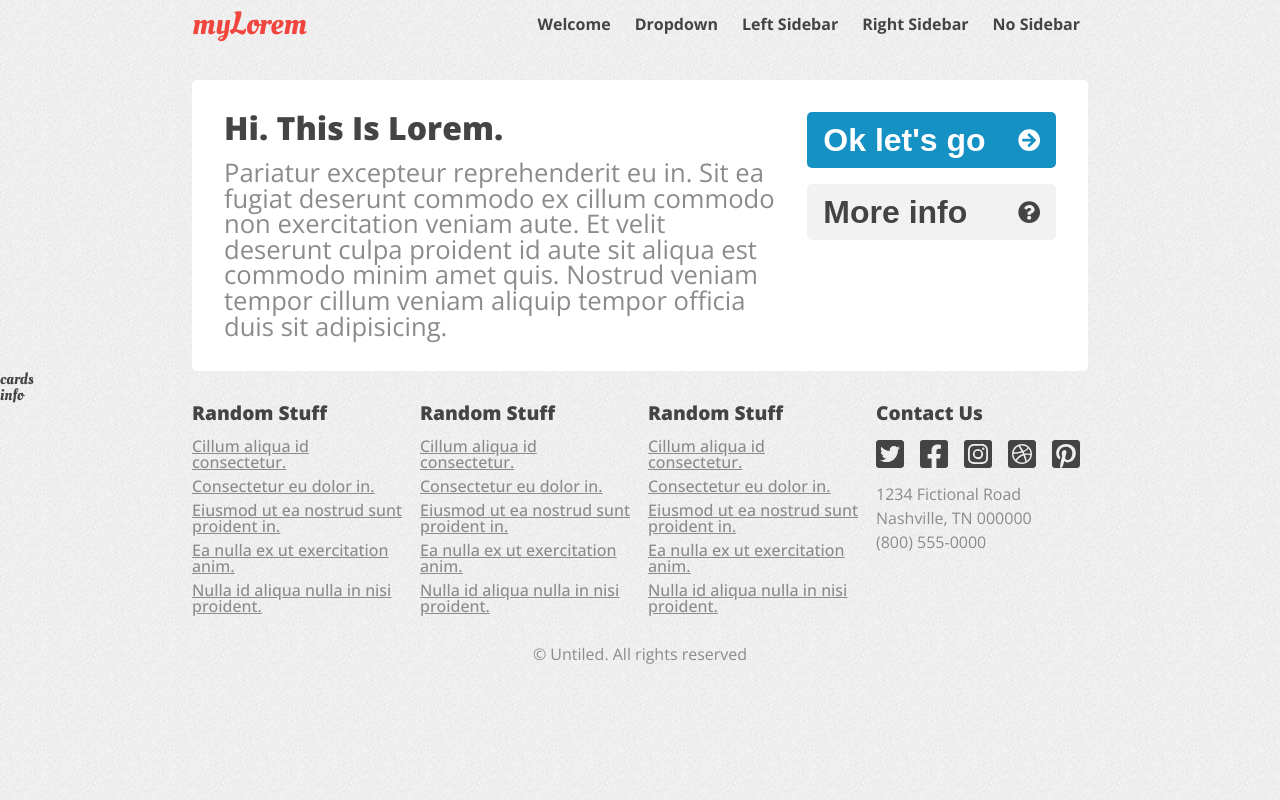
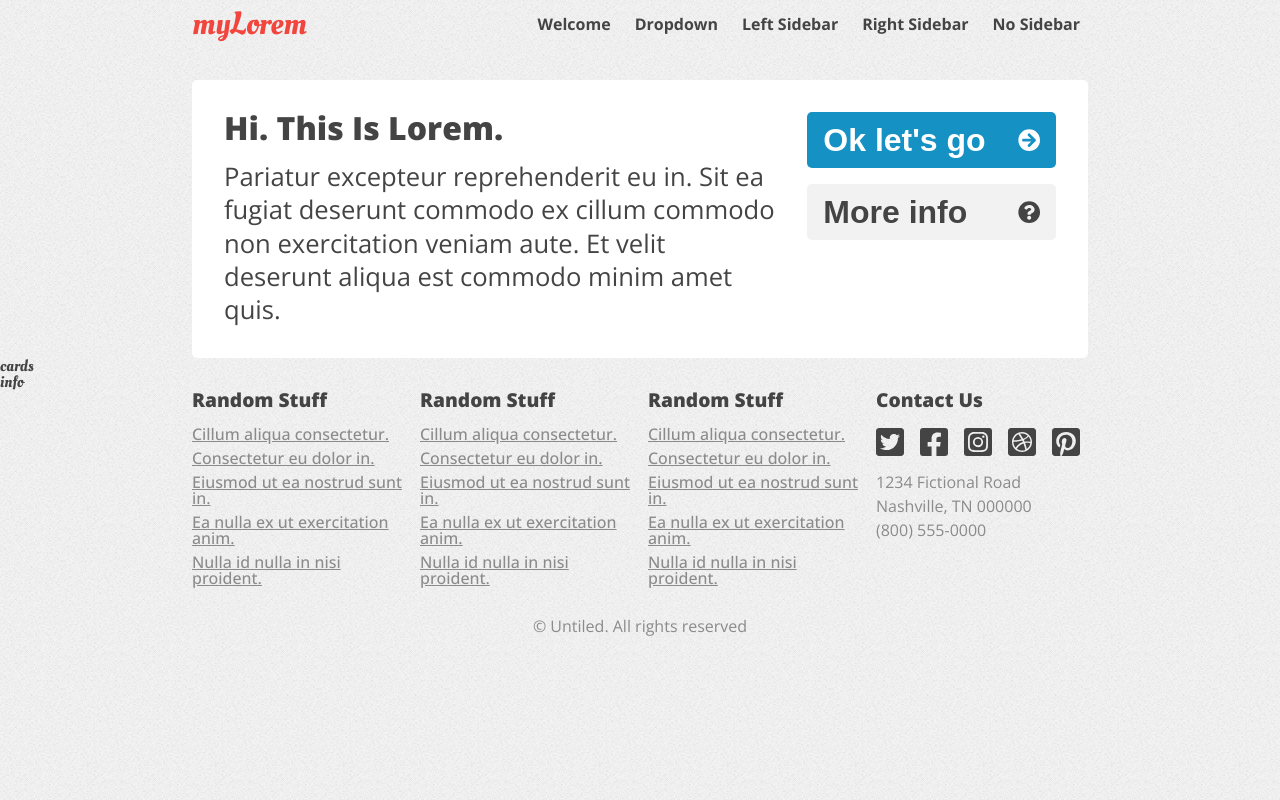
Before and after one commit to cavargasl/test-byb, a React (Create React App) app: page / in a window 1280 px wide. Built offline with nearby package versions, Linux system fonts and the light colour scheme.

Commit message:
correction styles

```diff
--- a/src/components/Footer/Footer.jsx
+++ b/src/components/Footer/Footer.jsx
@@ -24,11 +24,11 @@ function Aside() {
     <aside className="footer_aside">
       <h2>Random Stuff</h2>
       <div className="footer_aside_info">
-        <p>Cillum aliqua id consectetur.</p>
+        <p>Cillum aliqua consectetur.</p>
         <p>Consectetur eu dolor in.</p>
-        <p>Eiusmod ut ea nostrud sunt proident in.</p>
+        <p>Eiusmod ut ea nostrud sunt in.</p>
         <p>Ea nulla ex ut exercitation anim.</p>
-        <p>Nulla id aliqua nulla in nisi proident.</p>
+        <p>Nulla id nulla in nisi proident.</p>
       </div>
     </aside>
   )
--- a/src/components/Home/Banner/Banner.jsx
+++ b/src/components/Home/Banner/Banner.jsx
@@ -10,7 +10,7 @@ export default function Banner() {
       <div className="home-banner">
       <div className="home-banner_info">
         <h1>hi. this is lorem.</h1>
-        <p>Pariatur excepteur reprehenderit eu in. Sit ea fugiat deserunt commodo ex cillum commodo non exercitation veniam aute. Et velit deserunt culpa proident id aute sit aliqua est commodo minim amet quis. Nostrud veniam tempor cillum veniam aliquip tempor officia duis sit adipisicing.</p>
+        <p>Pariatur excepteur reprehenderit eu in. Sit ea fugiat deserunt commodo ex cillum commodo non exercitation veniam aute. Et velit deserunt aliqua est commodo minim amet quis.</p>
       </div>
       <div className="home-banner_buttons">
         <PrimaryButton text={"Ok let's go"} icon={<FontAwesomeIcon icon={faArrowCircleRight} />} />
--- a/src/components/Home/Banner/Banner.scss
+++ b/src/components/Home/Banner/Banner.scss
@@ -20,8 +20,8 @@
     }
     p{
       font-size: .8em;
-      color: $gray-color-dark;
       font-weight: lighter;
+      line-height: 1.3em;
     }
   }
 
```
